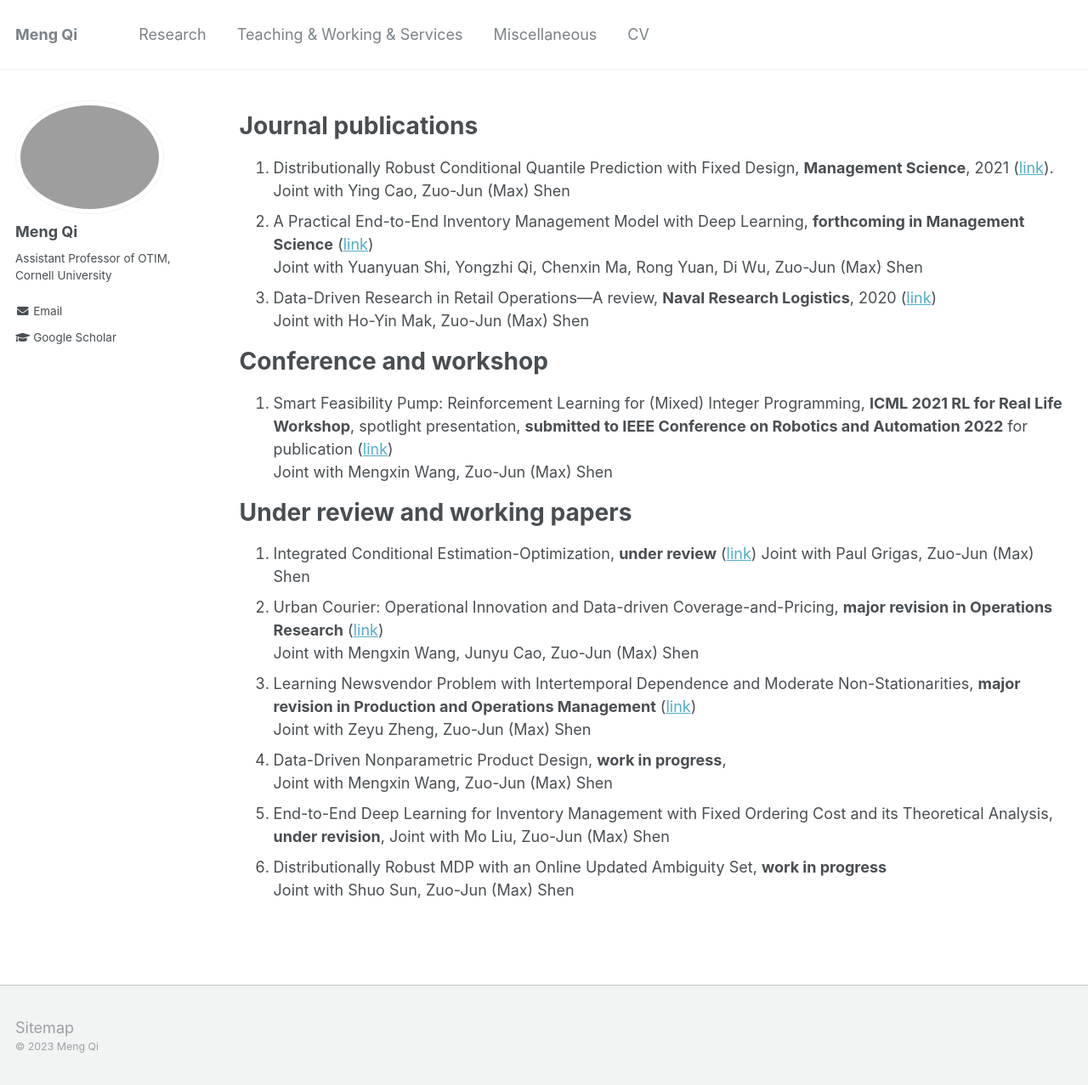
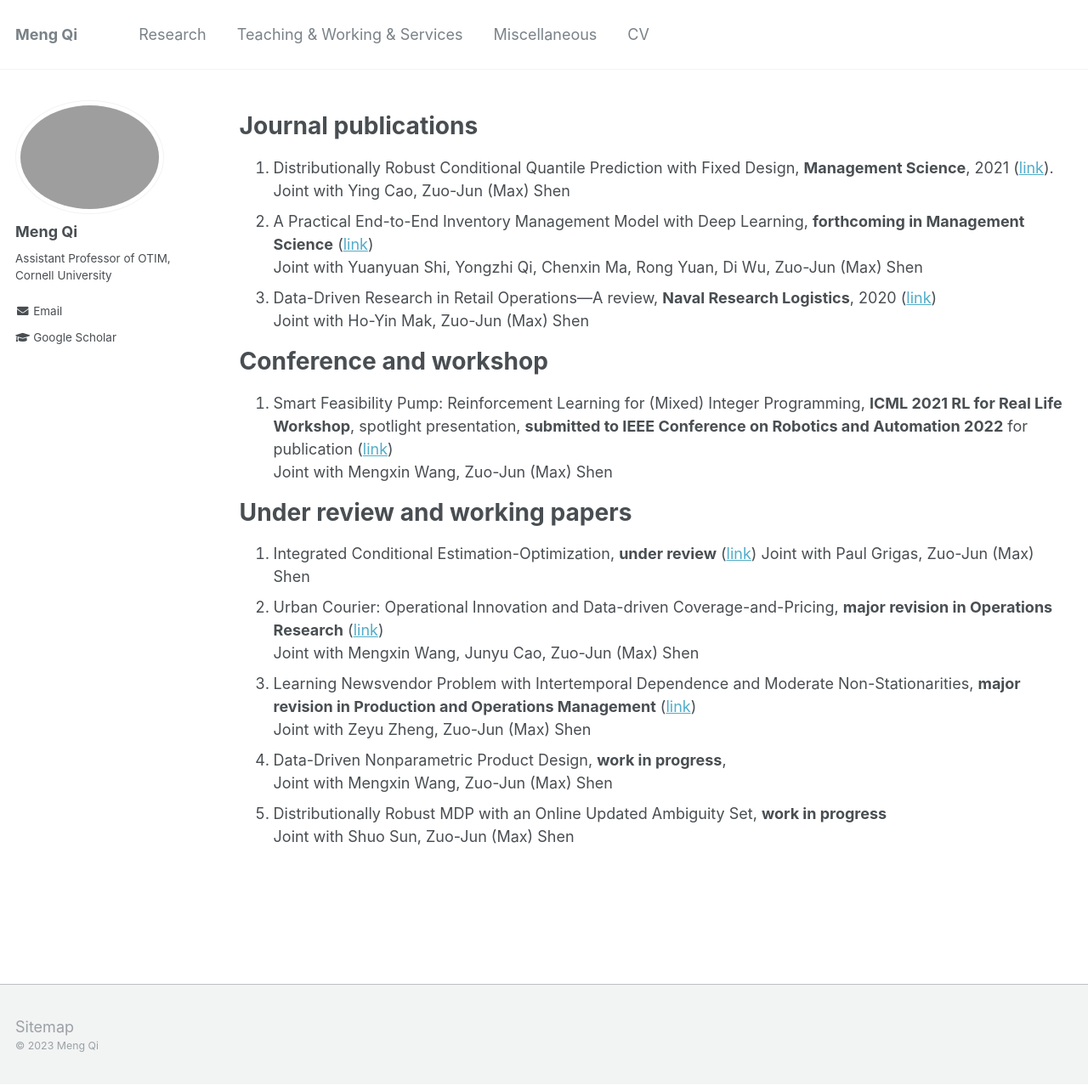
Before and after one commit to alicemengqi/site, a Jekyll site: the page built from _pages/publications.md, in a window 1280 px wide and 1277 px high. Shown: the whole window at 85% size. Built offline with Jekyll 4.4.1, drawn with Linux system fonts in a browser that asks for light colours.

Commit message:
Update publications.md

```diff
--- a/_pages/publications.md
+++ b/_pages/publications.md
@@ -27,8 +27,8 @@ Joint with Mengxin Wang, Junyu Cao, Zuo-Jun (Max) Shen
 Joint with Zeyu Zheng, Zuo-Jun (Max) Shen
 1. Data-Driven Nonparametric Product Design, **work in progress**,
 Joint with Mengxin Wang, Zuo-Jun (Max) Shen
-1. End-to-End Deep Learning for Inventory Management with Fixed Ordering Cost and its Theoretical Analysis, **under revision**,
-Joint with Mo Liu, Zuo-Jun (Max) Shen
+<!-- 1. End-to-End Deep Learning for Inventory Management with Fixed Ordering Cost and its Theoretical Analysis, **under revision**,
+Joint with Mo Liu, Zuo-Jun (Max) Shen -->
 1. Distributionally Robust MDP with an Online Updated Ambiguity Set, **work in progress**
 Joint with Shuo Sun, Zuo-Jun (Max) Shen
 <!-- 1. Learning Newsvendor Problem in a Growing Environment, Working paper,
```
